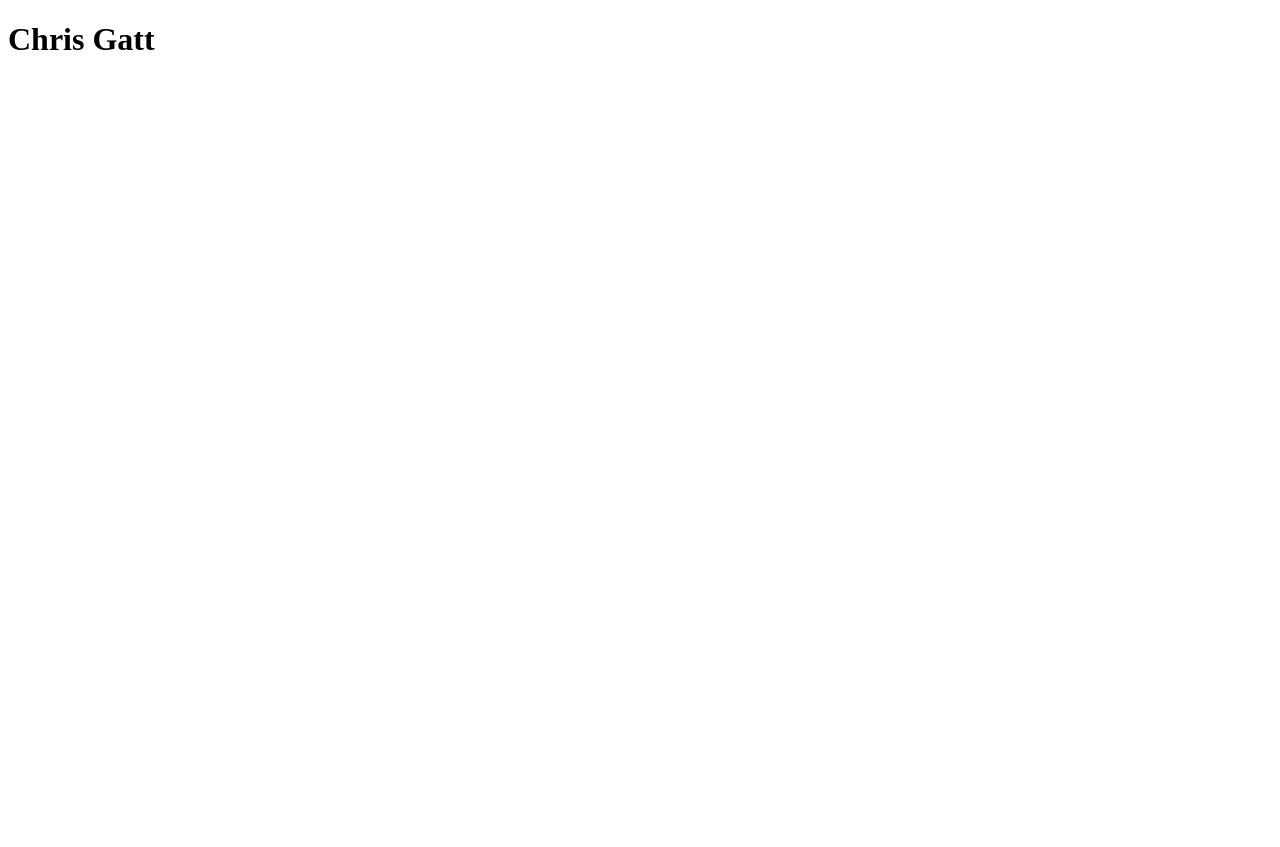
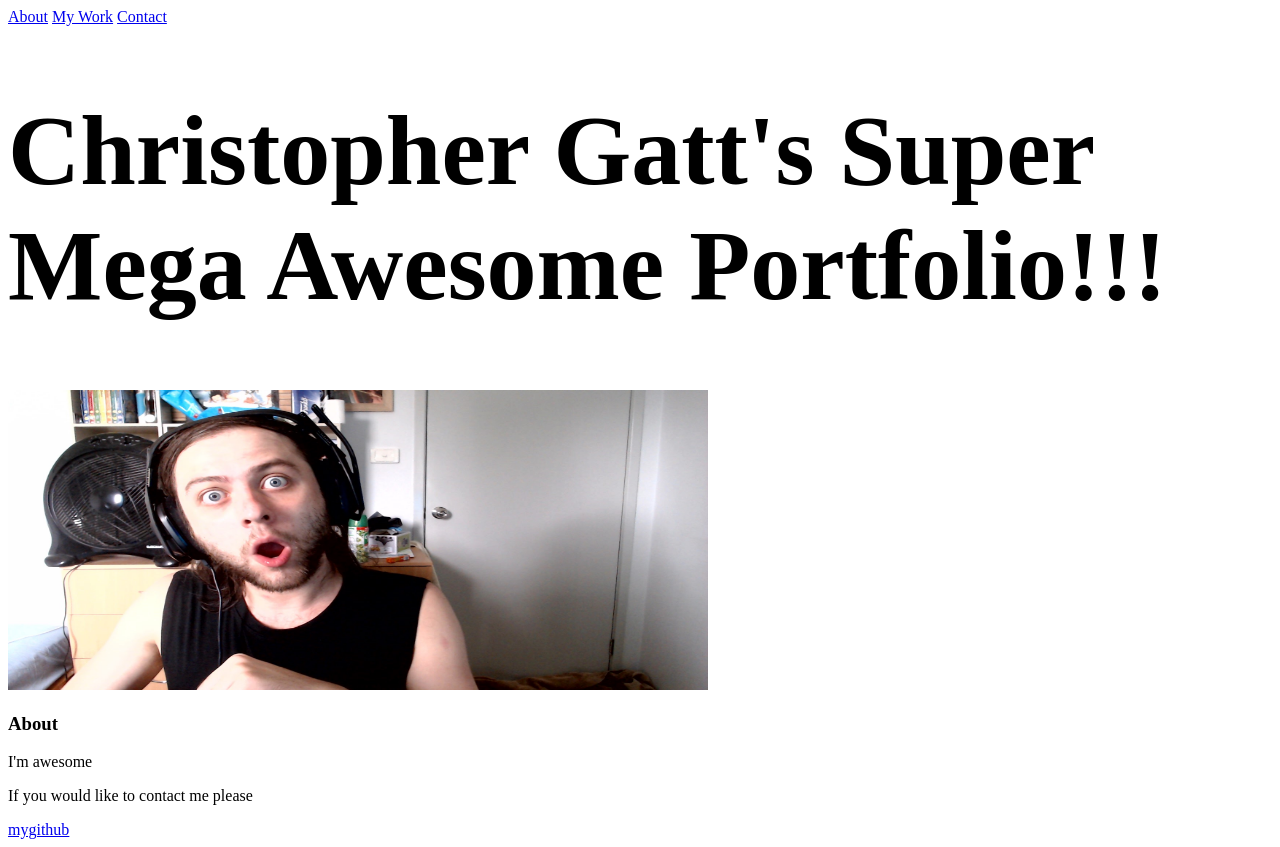
Before and after one commit to ChristopherGatt/My-Portfolio, a plain HTML site: page index.html in a window 1280 px wide. Before the commit the page ends 800 px from the top, so only its background shows below. Drawn offline with Linux system fonts and the light colour scheme; files that its build step writes are made by us from their sources.

Commit message:
your message

```diff
--- /dev/null
+++ b/assests/style.css
@@ -0,0 +1,18 @@
+/* media queries  */
+
+h1 {
+  font-family: lucida-sans;
+  font-size: 100px;
+}
+
+nav {
+}
+
+.chrisPhoto {
+}
+
+@media screen and (max-width: 600px) {
+  h1 {
+    font-size: 50px;
+  }
+}
--- a/index.html
+++ b/index.html
@@ -4,9 +4,51 @@
     <meta charset="UTF-8" />
     <meta http-equiv="X-UA-Compatible" content="IE=edge" />
     <meta name="viewport" content="width=device-width, initial-scale=1.0" />
+    <link rel="stylesheet" href="style.css" />
     <title>Chris Gatt's Portfolio!</title>
   </head>
   <body>
-    <h1>Chris Gatt</h1>
+    <nav>
+      <a href="#about">About</a>
+
+      <a href="#myWork">My Work</a>
+
+      <a href="#contact">Contact</a>
+    </nav>
+    <h1>Christopher Gatt's Super Mega Awesome Portfolio!!!</h1>
+    <section class="chrisPhoto">
+      <img
+        src="./assests/images/WIN_20220112_14_05_32_Pro.jpg"
+        alt="chris"
+        width="700"
+        height="300"
+      />
+    </section>
+
+    <section id="about">
+      <h3>About</h3>
+      <p>I'm awesome</p>
+    </section>
+
+    <section id="mywork"></section>
+
+    <section id="contact">
+      <p>If you would like to contact me please</p>
+      <a href="https://github.com/ChristopherGatt" target="_blank">mygithub</a>
+    </section>
   </body>
 </html>
+
+<!-- GIVEN I need to sample a potential employee's previous work
+WHEN I load their portfolio
+THEN I am presented with the developer's name, a recent photo or avatar, and links to sections about them, their work, and how to contact them
+WHEN I click one of the links in the navigation
+THEN the UI scrolls to the corresponding section
+WHEN I click on the link to the section about their work
+THEN the UI scrolls to a section with titled images of the developer's applications
+WHEN I am presented with the developer's first application
+THEN that application's image should be larger in size than the others
+WHEN I click on the images of the applications
+THEN I am taken to that deployed application
+WHEN I resize the page or view the site on various screens and devices
+THEN I am presented with a responsive layout that adapts to my viewport -->
```
Also changed, not shown: assests/images/WIN_20220112_14_05_32_Pro.jpg (added), style.css (deleted).
